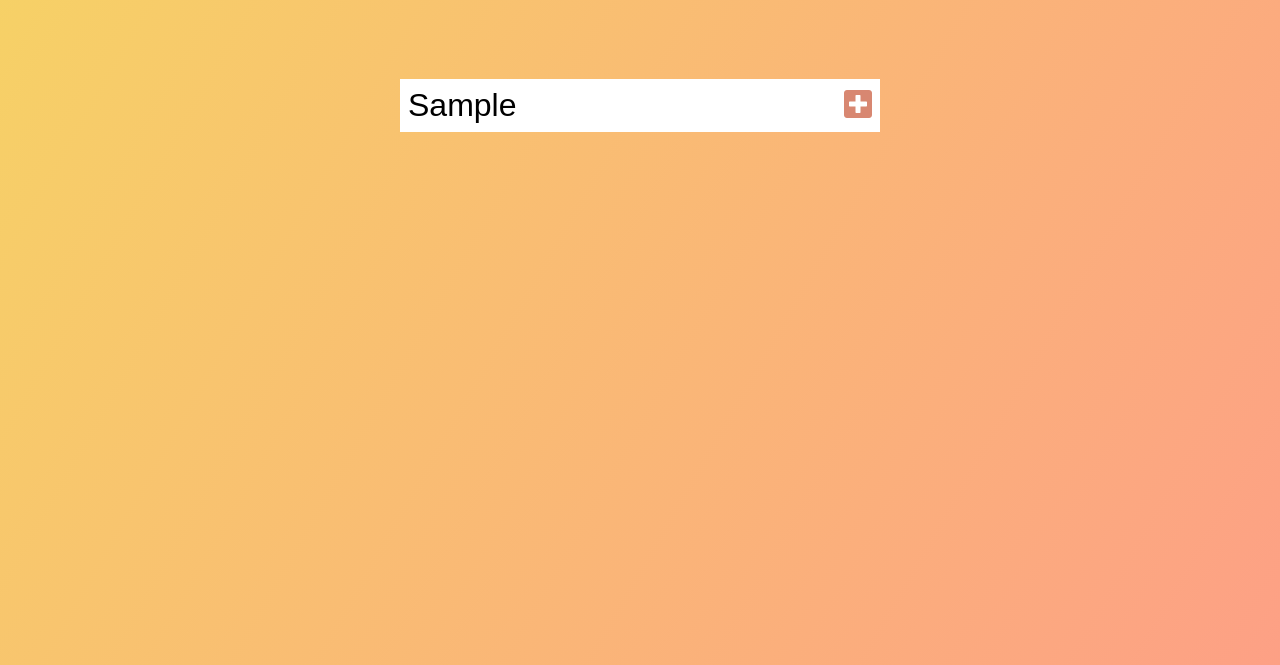
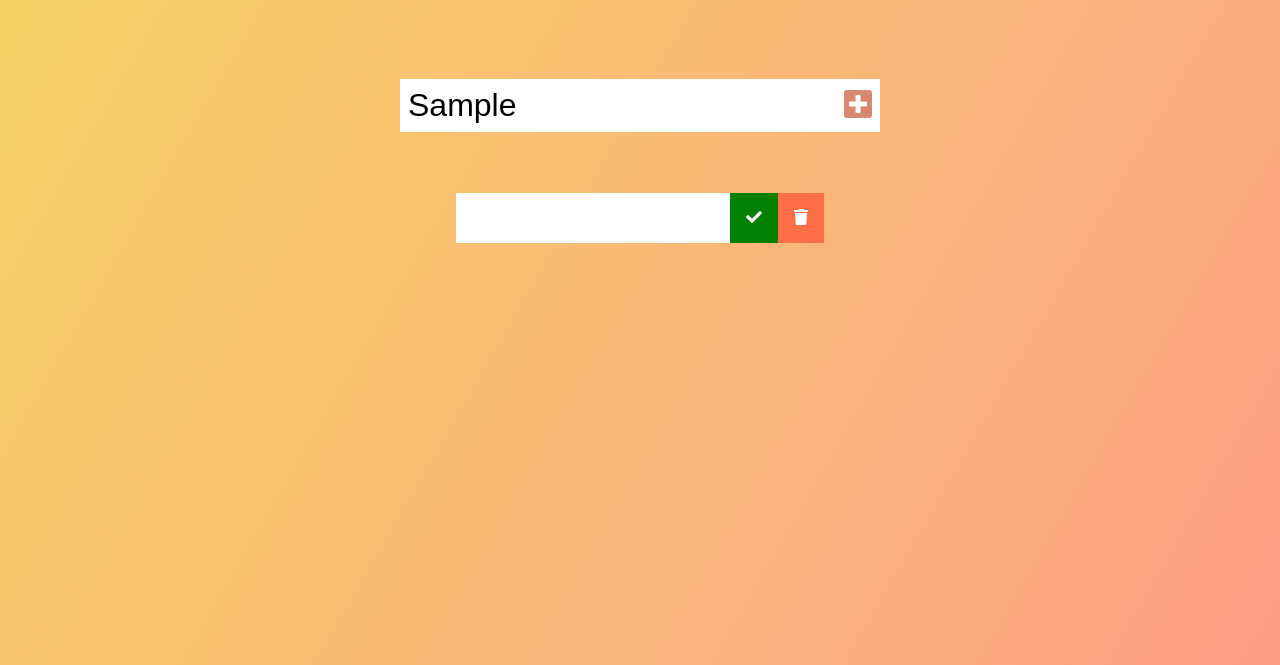
Before and after one commit to Marko721/todo, a plain HTML site: page index.html in a window 1280 px wide. Both pictures are taken after typing "Sample" into the empty fields and a click on the button 858 px from the left and 240 px from the top of the page. Shown: the part 135-800 px from the top of the page. Drawn offline with Linux system fonts and the light colour scheme.

Commit message:
js generating list and style done 2927

```diff
--- a/app.js
+++ b/app.js
@@ -9,4 +9,24 @@ todoButton.addEventListener("click", addTodo);
 function addTodo(event) {
   //Prevent form from submitting
   event.preventDefault();
+  // ToDo Div
+  const todoDiv = document.createElement('div');
+  todoDiv.classList.add('todo');
+  // Create LI
+  const newTodo = document.createElement('li');
+  newTodo.innerText = todoInput.nodeValue;
+  newTodo.classList.add('todo-item');
+  todoDiv.appendChild(newTodo);
+  //Check mark button
+  const completedButton = document.createElement('button');
+  completedButton.innerHTML = '<i class="fas fa-check"></i>';
+  completedButton.classList.add("complete-btn");
+  todoDiv.appendChild(completedButton);
+  //Check trash button
+  const trashButton = document.createElement('button');
+  trashButton.innerHTML = '<i class="fas fa-trash"></i>';
+  trashButton.classList.add("trash-btn");
+  todoDiv.appendChild(trashButton);
+  // Append to list
+  todoList.appendChild(todoDiv);
 }
--- a/style.css
+++ b/style.css
@@ -42,3 +42,41 @@ form button:hover {
   background: #d88771;
   color: white;
 }
+
+.todo-container {
+  display: flex;
+  justify-content: center;
+  align-items: center;
+}
+
+.todo-list {
+  min-width: 30%;
+  list-style: none;
+}
+
+.todo {
+  margin: 0.5rem;
+  background: white;
+  color: black;
+  font-size: 1.5rem;
+  display: flex;
+  justify-content: space-between;
+  align-items: center;
+}
+
+.todo li {
+  flex: 1;
+}
+
+.trash-btn, .complete-btn {
+  background: #ff6f47;
+  color: white;
+  border: none;
+  padding: 1rem;
+  cursor: pointer;
+  font-size: 1rem;
+}
+
+.complete-btn {
+  background: green;
+}
```
